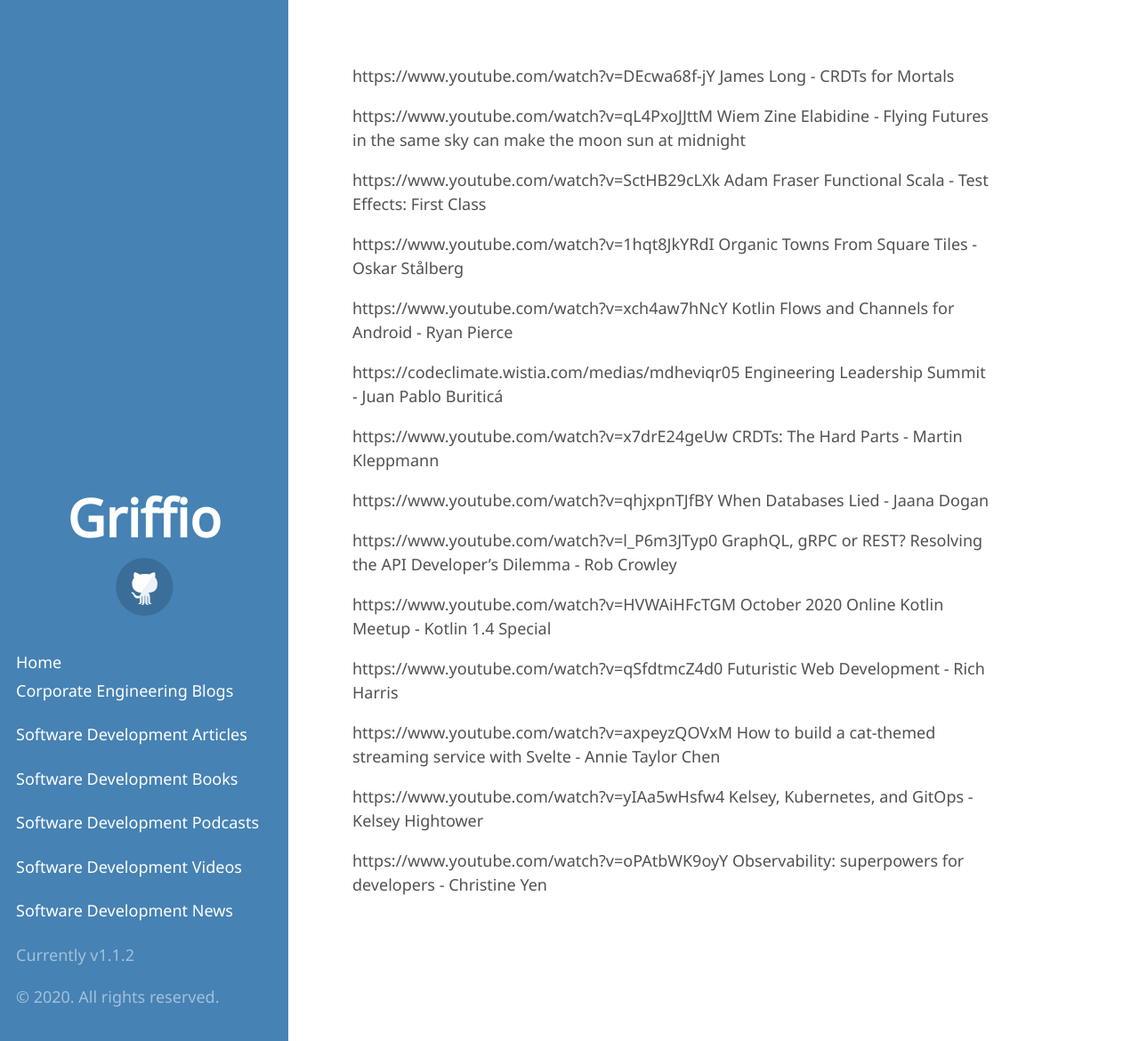
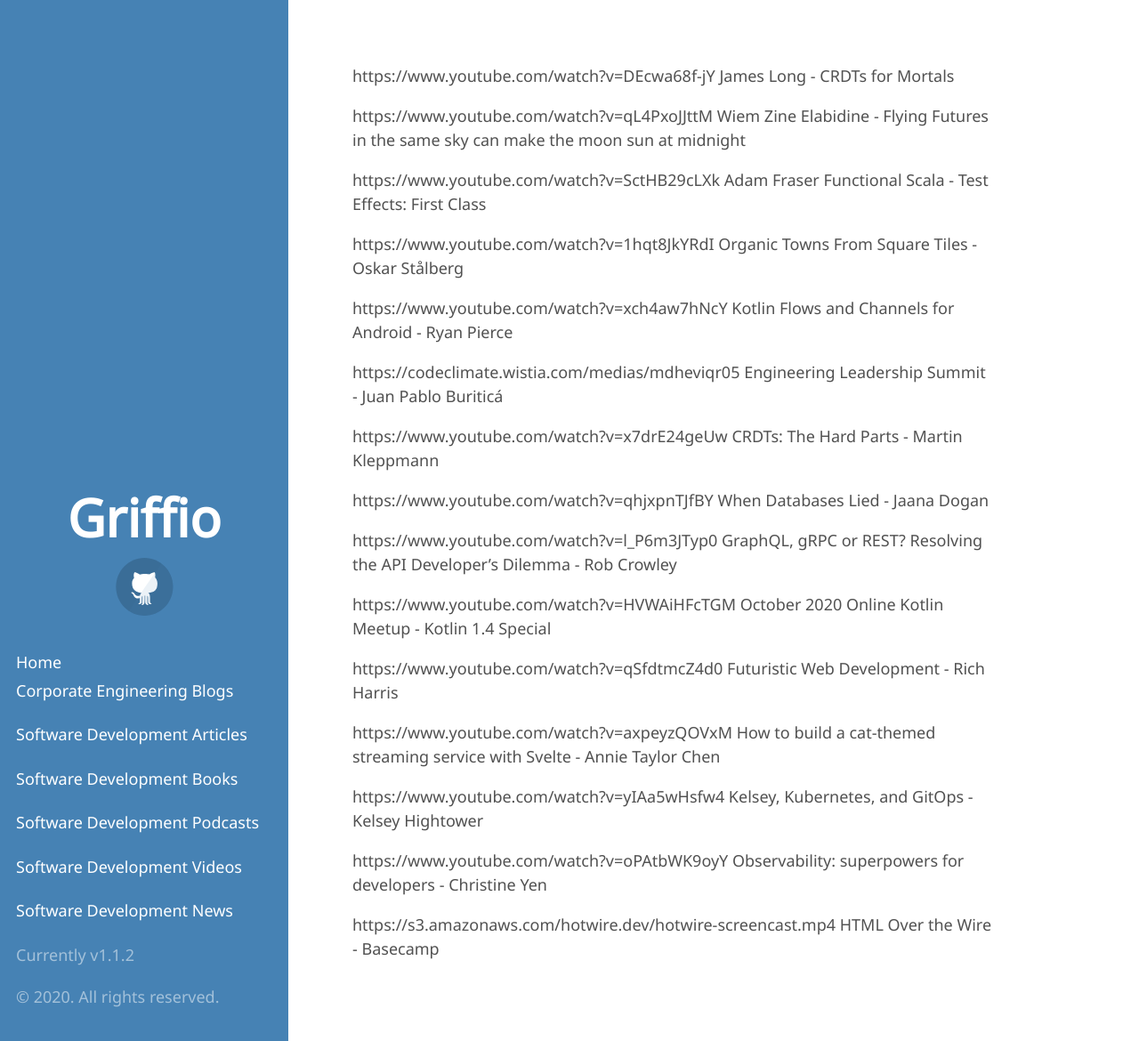
Before and after one commit to griffio/griffio.github.io, a Jekyll site: the page built from tech_talks_highlighted_2020.md, in a window 1280 px wide and 1170 px high. Shown: the whole window at 89% size. Built offline with Jekyll 4.4.1, drawn with Linux system fonts in a browser that asks for light colours; some web fonts are replaced; our own code applies the rules of GitHub Pages for plain Markdown files.

Commit message:
Update tech_talks_highlighted_2020.md

```diff
--- a/tech_talks_highlighted_2020.md
+++ b/tech_talks_highlighted_2020.md
@@ -25,3 +25,5 @@
 https://www.youtube.com/watch?v=yIAa5wHsfw4 Kelsey, Kubernetes, and GitOps - Kelsey Hightower
 
 https://www.youtube.com/watch?v=oPAtbWK9oyY Observability: superpowers for developers - Christine Yen
+
+https://s3.amazonaws.com/hotwire.dev/hotwire-screencast.mp4 HTML Over the Wire - Basecamp
```
